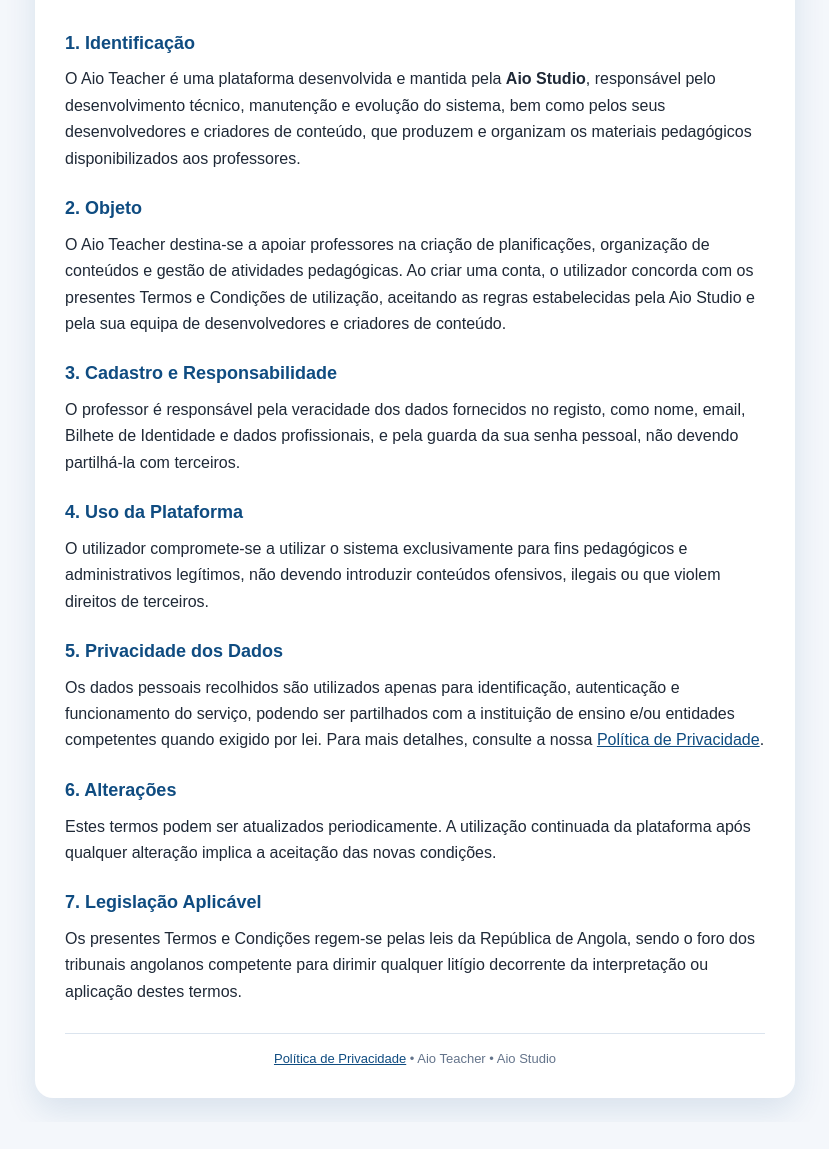
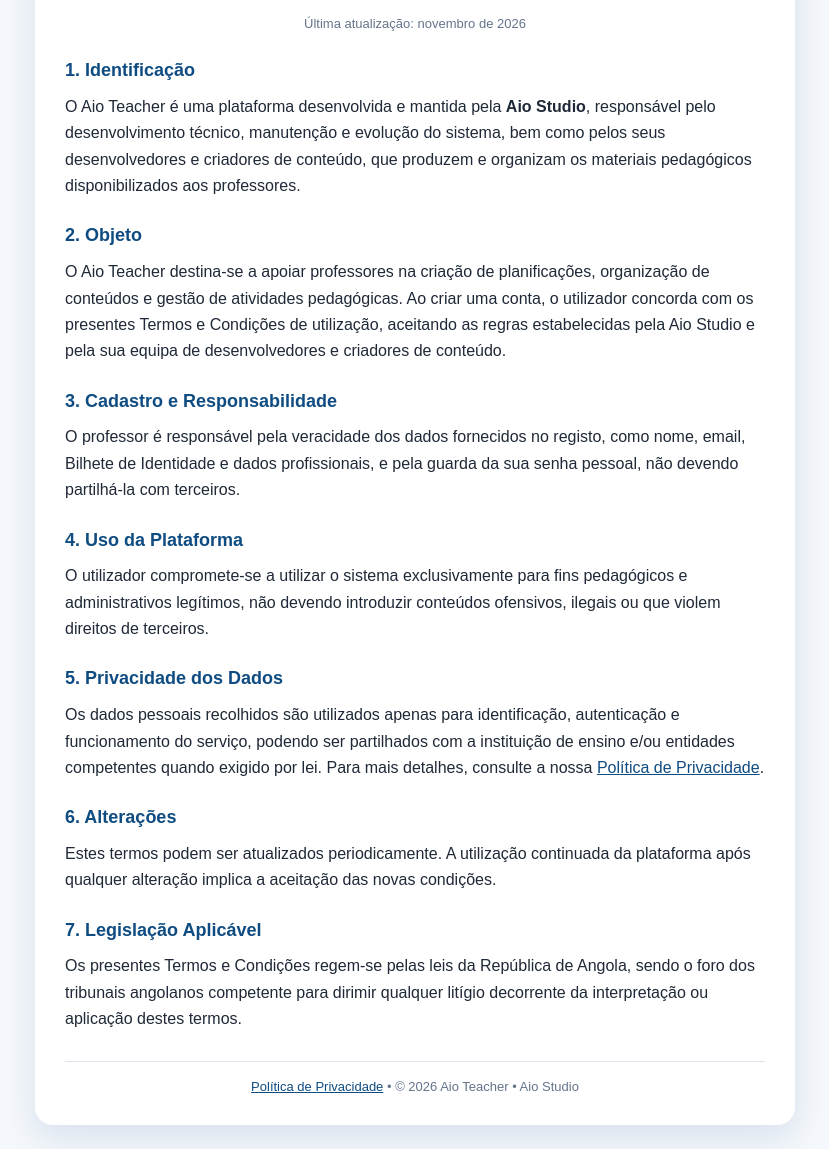
Before and after one commit to aioteacherapk/aioteacher, a plain HTML site: page termos-e-condicoes.html in a window 1280 px wide. Shown: the part 98-1247 px from the top of the page, without its empty margins (225-1054 px from the left). Before the commit the page ends 1220 px from the top, so only its background shows below. Drawn offline with Linux system fonts and the light colour scheme.

Commit message:
Update termos-e-condicoes.html

```diff
--- a/termos-e-condicoes.html
+++ b/termos-e-condicoes.html
@@ -9,7 +9,8 @@
     * { box-sizing: border-box; }
     body { margin: 0; background: #f4f7fb; color: #1f2937; font-family: Arial, sans-serif; line-height: 1.65; }
     main { max-width: 760px; margin: 24px auto; background: #fff; border-radius: 18px; padding: 28px 30px; box-shadow: 0 12px 32px rgba(15,76,129,.12); }
-    h1 { color: #0f4c81; margin: 0 0 22px; text-align: center; }
+    h1 { color: #0f4c81; margin: 0 0 6px; text-align: center; }
+    .updated { text-align: center; color: #64748b; font-size: 13px; margin: 0 0 22px; }
     h2 { color: #0f4c81; font-size: 18px; margin: 22px 0 8px; }
     p { margin: 0 0 14px; }
     a { color: #0f4c81; }
@@ -20,6 +21,7 @@
 <body>
   <main>
     <h1>Termos e Condições</h1>
+    <p class="updated">Última atualização: <span id="data-atualizacao">novembro de 2026</span></p>
 
     <h2>1. Identificação</h2>
     <p>O Aio Teacher é uma plataforma desenvolvida e mantida pela <strong>Aio Studio</strong>, responsável pelo desenvolvimento técnico, manutenção e evolução do sistema, bem como pelos seus desenvolvedores e criadores de conteúdo, que produzem e organizam os materiais pedagógicos disponibilizados aos professores.</p>
@@ -42,7 +44,17 @@
     <h2>7. Legislação Aplicável</h2>
     <p>Os presentes Termos e Condições regem-se pelas leis da República de Angola, sendo o foro dos tribunais angolanos competente para dirimir qualquer litígio decorrente da interpretação ou aplicação destes termos.</p>
 
-    <footer><a href="politica-de-privacidade.html">Política de Privacidade</a> • Aio Teacher • Aio Studio</footer>
+    <footer><a href="politica-de-privacidade.html">Política de Privacidade</a> • © <span id="ano-atual">2026</span> Aio Teacher • Aio Studio</footer>
   </main>
+  <script>
+    (function () {
+      var meses = ["janeiro","fevereiro","março","abril","maio","junho","julho","agosto","setembro","outubro","novembro","dezembro"];
+      var d = new Date();
+      var el = document.getElementById("data-atualizacao");
+      if (el) el.textContent = meses[d.getMonth()] + " de " + d.getFullYear();
+      var ano = document.getElementById("ano-atual");
+      if (ano) ano.textContent = d.getFullYear();
+    })();
+  </script>
 </body>
 </html>
```
